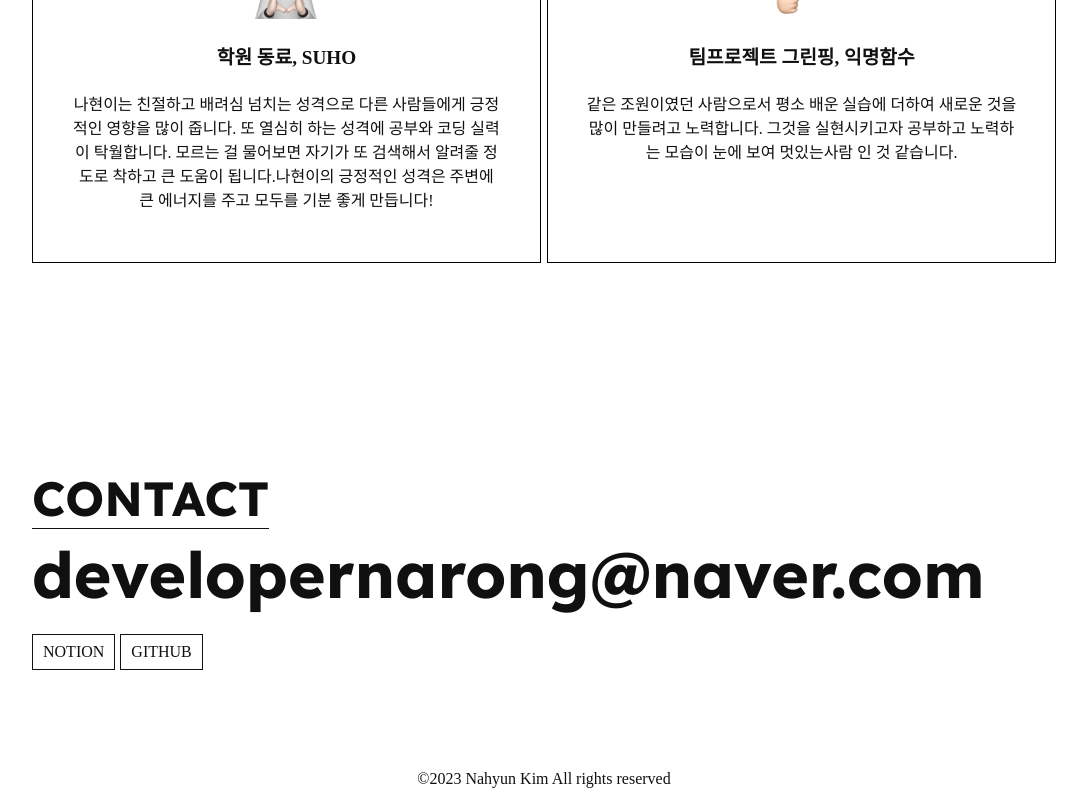
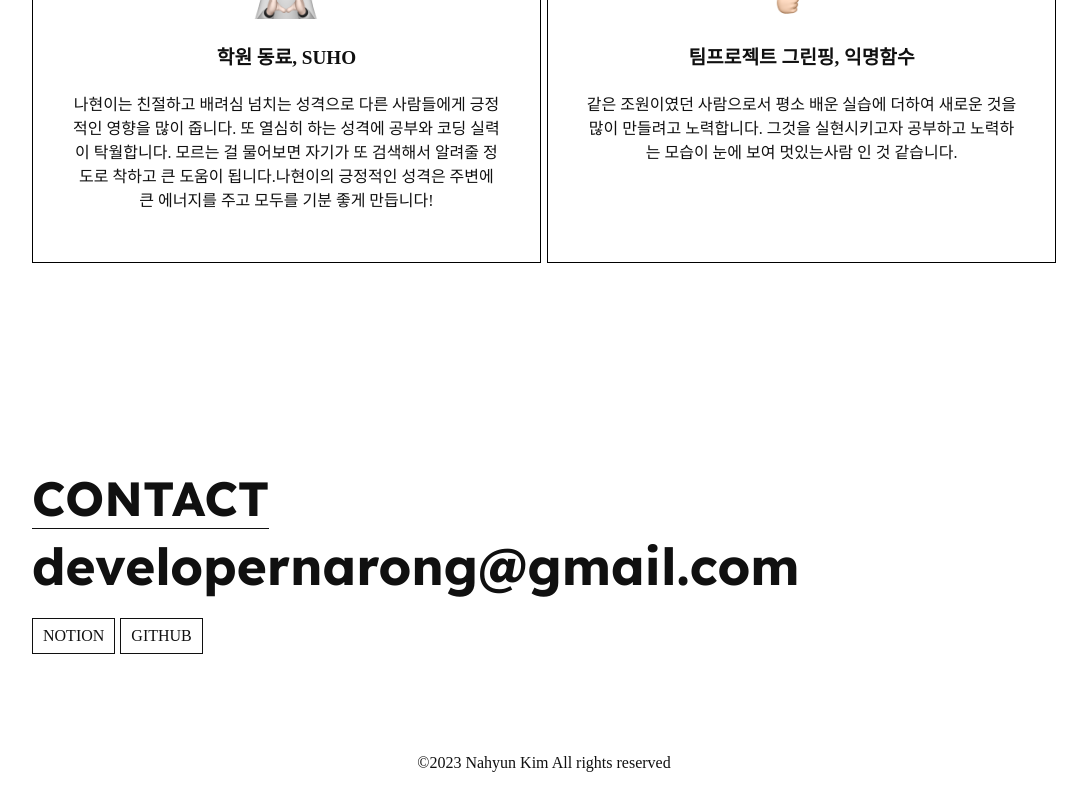
Before and after one commit to nahyunkim123/NARCHIVE, a React (Create React App) app: page / in a window 1280 px wide. Shown: the part 5304-6104 px from the top of the page, without its empty margins (96-1183 px from the left). Built offline with nearby package versions, Linux system fonts and the light colour scheme; a web font is replaced by a local one.

Commit message:
메일 수정

```diff
--- a/src/components/Contact.js
+++ b/src/components/Contact.js
@@ -17,7 +17,7 @@ const Content = styled.div`
 `
 const MainAd = styled.h2`
     font-family: 'Lexend', sans-serif;
-    font-size: 5vw;
+    font-size: 4vw;
     margin-top: 5px;
     margin-bottom: 0;
 
@@ -59,7 +59,7 @@ function Contact() {
         <ContentWrap>
             <Content>
                 <TitleWrap>CONTACT</TitleWrap>
-                <MainAd>developernarong@naver.com</MainAd>
+                <MainAd>developernarong@gmail.com</MainAd>
                 <Channel>
                     <div onClick={() => handleOpen("https://www.notion.so/knhbank/HELLO-NAHYUN-WORLD-04205e48c2964560a1e3dbc24fe95cfa")}>
 
```
